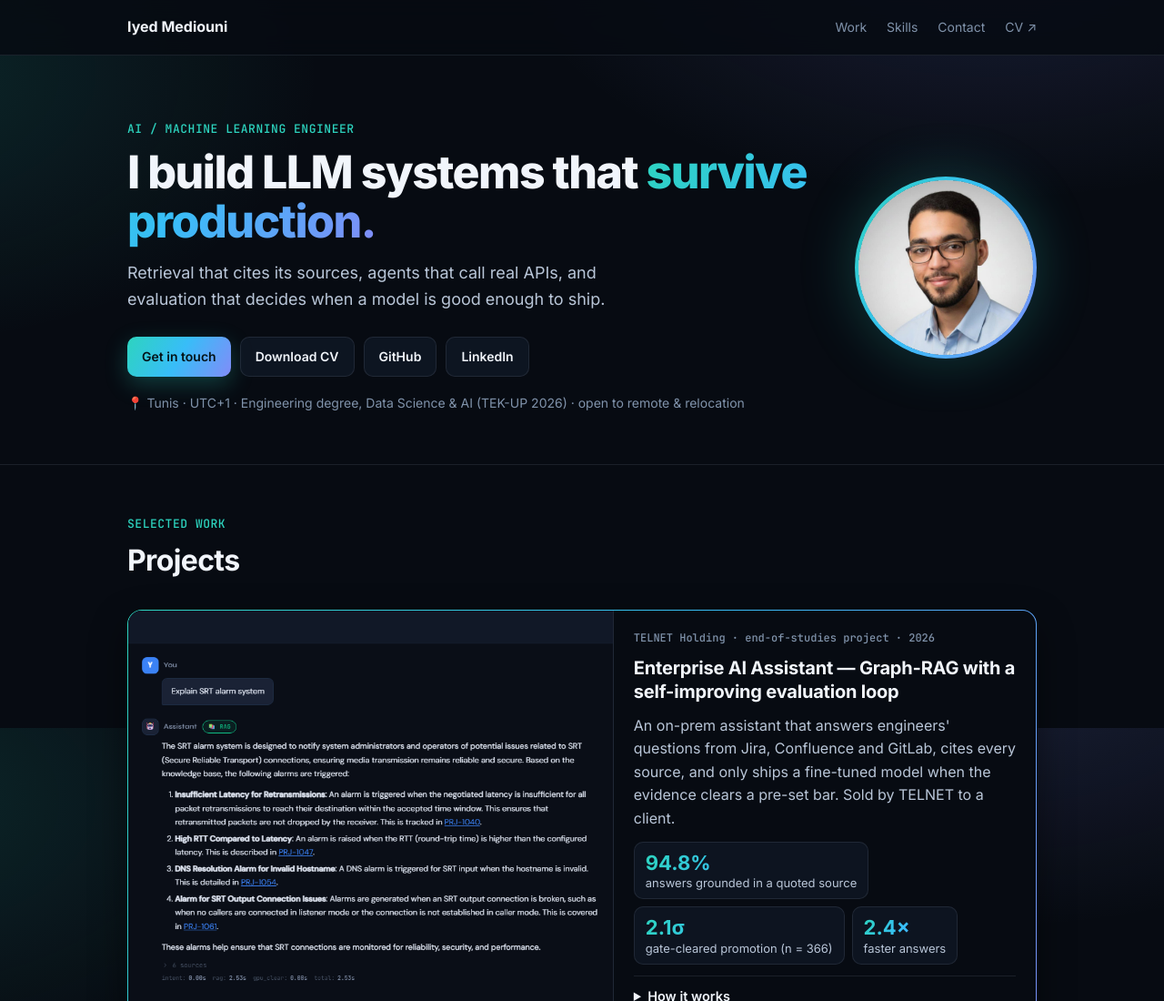
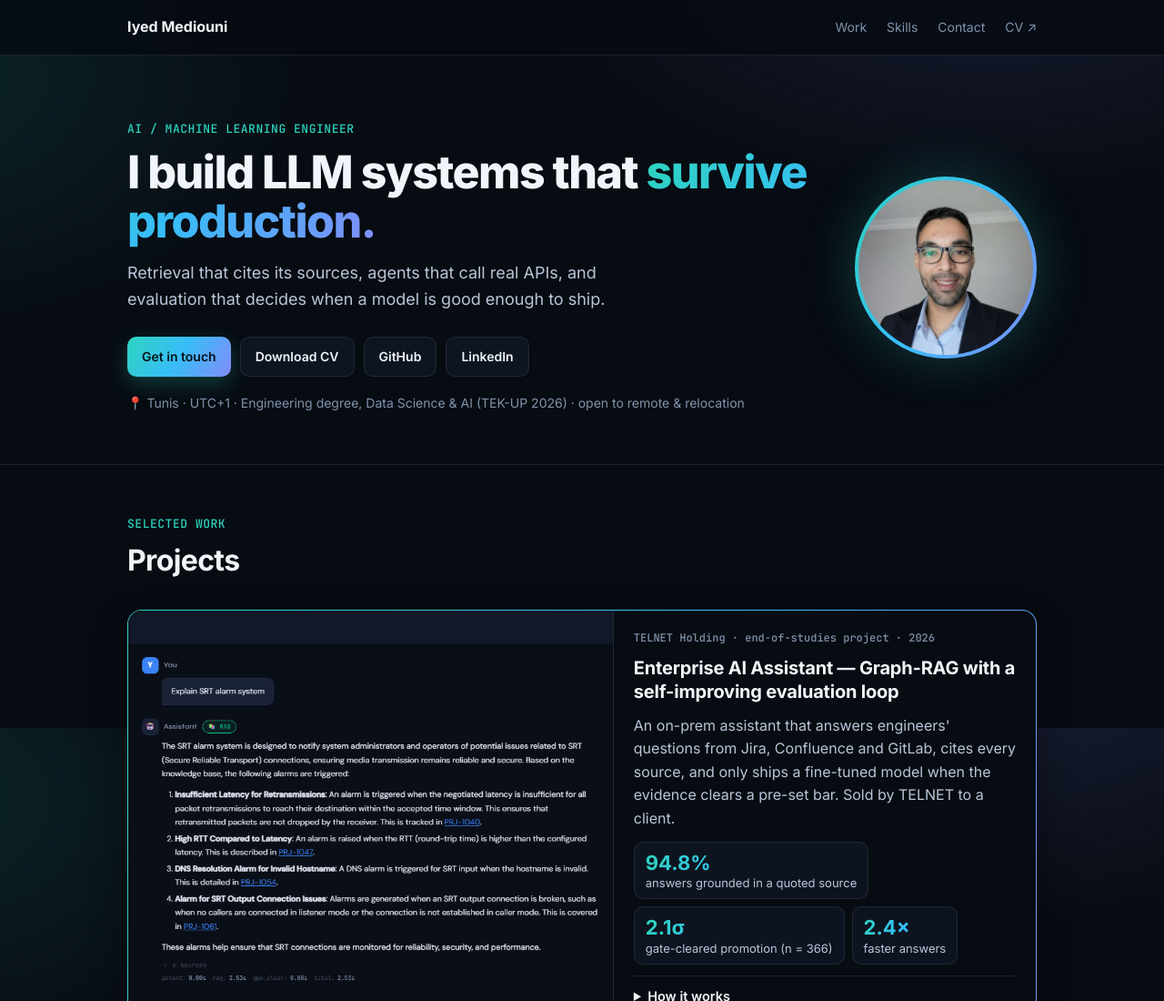
Before and after one commit to iyed122/iyed122.github.io, a plain HTML site: page index.html in a window 1280 px wide. Shown: the top 1100 px of the page at 91% size. Drawn offline with Linux system fonts and the light colour scheme.

Commit message:
Portfolio: use the LinkedIn profile photo
Co-Authored-By: Claude Opus 5 <noreply@anthropic.com>

```diff
--- a/index.html
+++ b/index.html
@@ -93,7 +93,7 @@ footer{padding:40px 0 56px;border-top:1px solid var(--line);font-size:14px;color
   </div>
   <p class="where">📍 Tunis · UTC+1 · Engineering degree, Data Science &amp; AI (TEK-UP 2026) · open to remote &amp; relocation</p>
  </div>
- <img class="photo" src="assets/iyed.png" alt="Iyed Mediouni">
+ <img class="photo" src="assets/iyed_linkedin.jpg" alt="Iyed Mediouni">
 </div></header>
 
 <section id="work"><div class="wrap">
```
Also changed, not shown: assets/iyed_linkedin.jpg (added).
